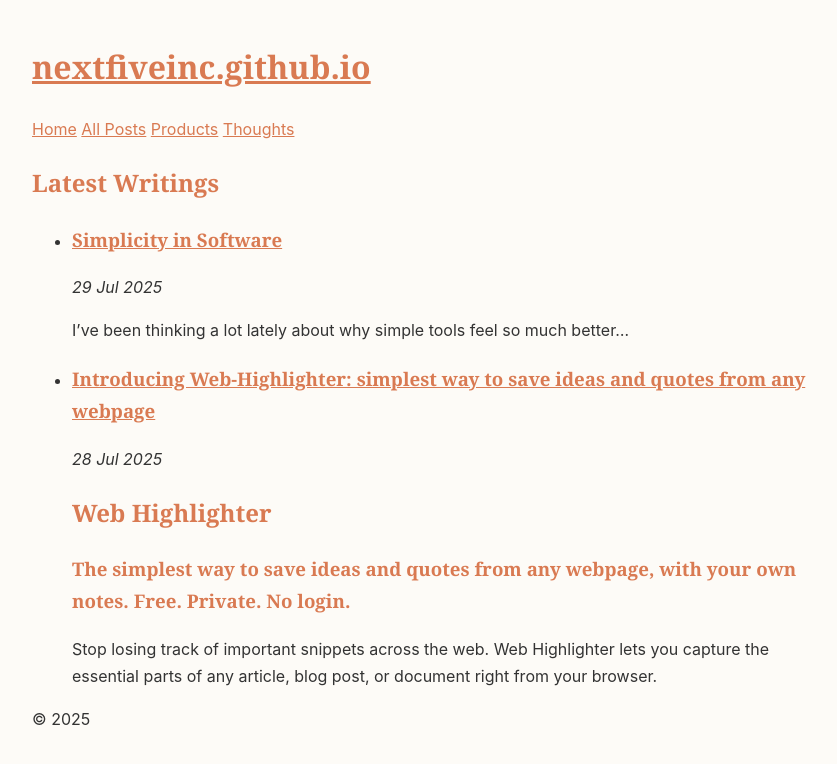
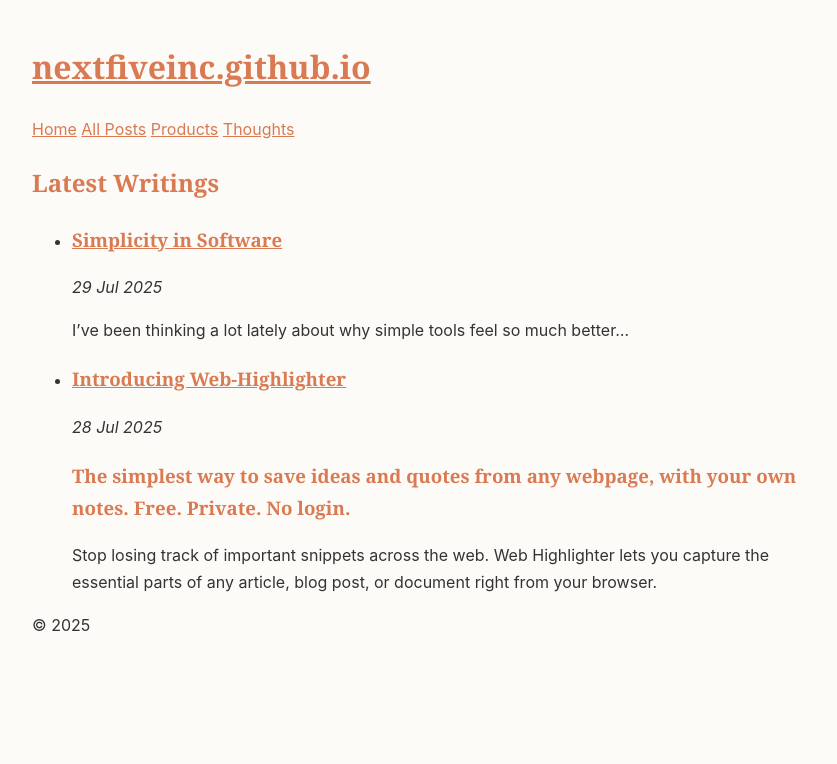
Before and after one commit to nextfiveinc/nextfiveinc.github.io, a Jekyll site: the page built from index.md, in a window 1280 px wide. Shown: the top 764 px of the page, without its empty margins (208-1045 px from the left). Built offline with Jekyll 4.4.1, drawn with Linux system fonts in a browser that asks for light colours.

Commit message:
Update 2025-07-28-web-highlighter.md

```diff
--- a/_posts/2025-07-28-web-highlighter.md
+++ b/_posts/2025-07-28-web-highlighter.md
@@ -1,12 +1,10 @@
 ---
 layout: default
-title: "Introducing Web-Highlighter: simplest way to save ideas and quotes from any webpage"
+title: "Introducing Web-Highlighter"
 date: 2025-07-28
 permalink: /web-highlighter/
 category: product
 ---
-
-## Web Highlighter
 
 ### The simplest way to save ideas and quotes from any webpage, with your own notes. Free. Private. No login.
 
```
